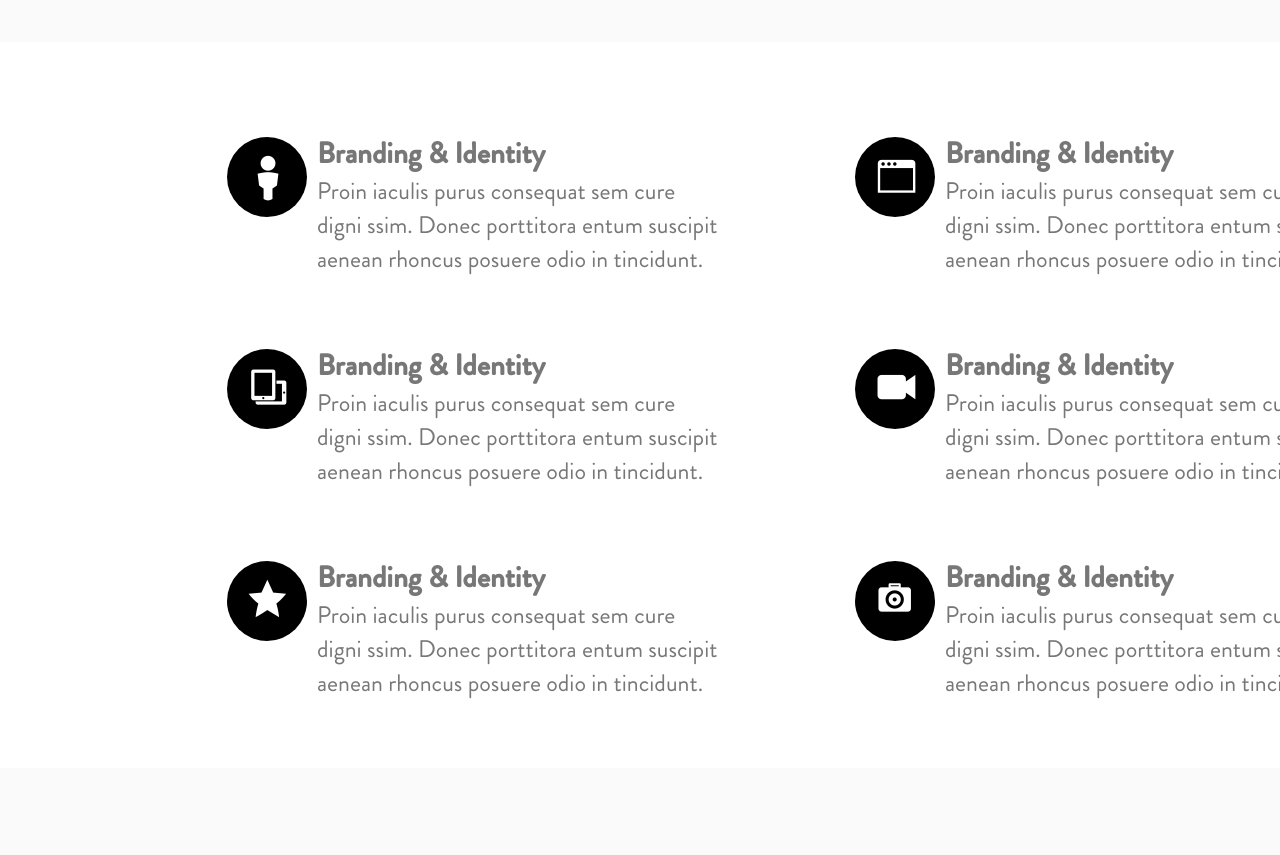
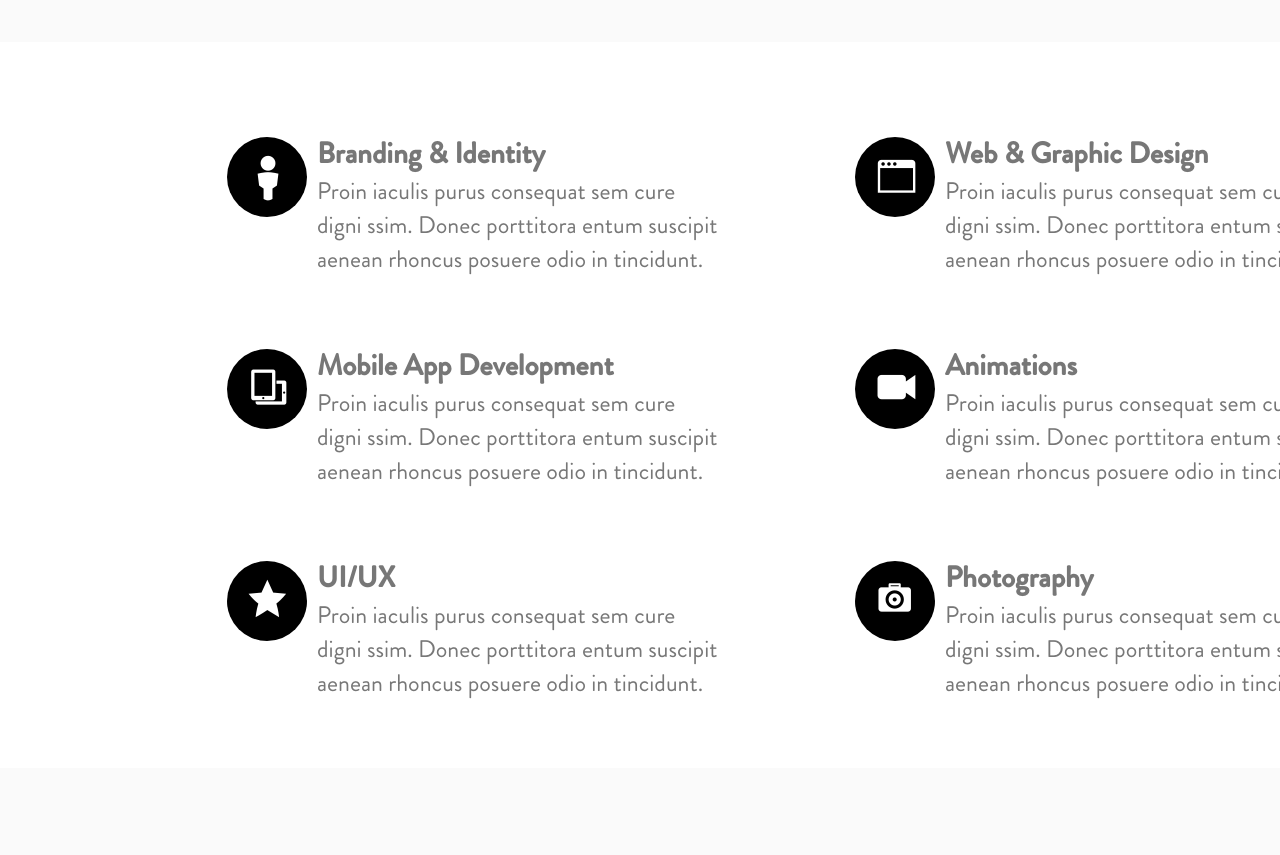
Before and after one commit to nayemczs/ESCAPE3, a plain HTML site: page index.html in a window 1280 px wide. Shown: the part 1680-2535 px from the top of the page. Drawn offline with Linux system fonts and the light colour scheme.

Commit message:
Update index.html

```diff
--- a/index.html
+++ b/index.html
@@ -143,7 +143,7 @@
 
                 <div class="option_content">
 
-                <h6>Branding &amp; Identity</h6>
+                <h6>Web &amp; Graphic Design</h6>
 
                    <p class="option_dis">Proin iaculis purus consequat sem cure digni ssim. Donec
                    porttitora entum suscipit aenean rhoncus posuere odio in tincidunt. </p>
@@ -166,7 +166,7 @@
 
                 <div class="option_content">
 
-                <h6>Branding &amp; Identity</h6>
+                <h6>Mobile App Development</h6>
 
                    <p class="option_dis">Proin iaculis purus consequat sem cure digni ssim. Donec
                    porttitora entum suscipit aenean rhoncus posuere odio in tincidunt. </p>
@@ -189,7 +189,7 @@
 
                 <div class="option_content">
 
-                <h6>Branding &amp; Identity</h6>
+                <h6>Animations</h6>
 
                    <p class="option_dis">Proin iaculis purus consequat sem cure digni ssim. Donec
                    porttitora entum suscipit aenean rhoncus posuere odio in tincidunt. </p>
@@ -213,7 +213,7 @@
 
                 <div class="option_content">
 
-                <h6>Branding &amp; Identity</h6>
+                <h6>UI/UX</h6>
 
                    <p class="option_dis">Proin iaculis purus consequat sem cure digni ssim. Donec
                    porttitora entum suscipit aenean rhoncus posuere odio in tincidunt. </p>
@@ -236,7 +236,7 @@
 
                 <div class="option_content">
 
-                <h6>Branding &amp; Identity</h6>
+                <h6>Photography</h6>
 
                    <p class="option_dis">Proin iaculis purus consequat sem cure digni ssim. Donec
                    porttitora entum suscipit aenean rhoncus posuere odio in tincidunt. </p>
```
